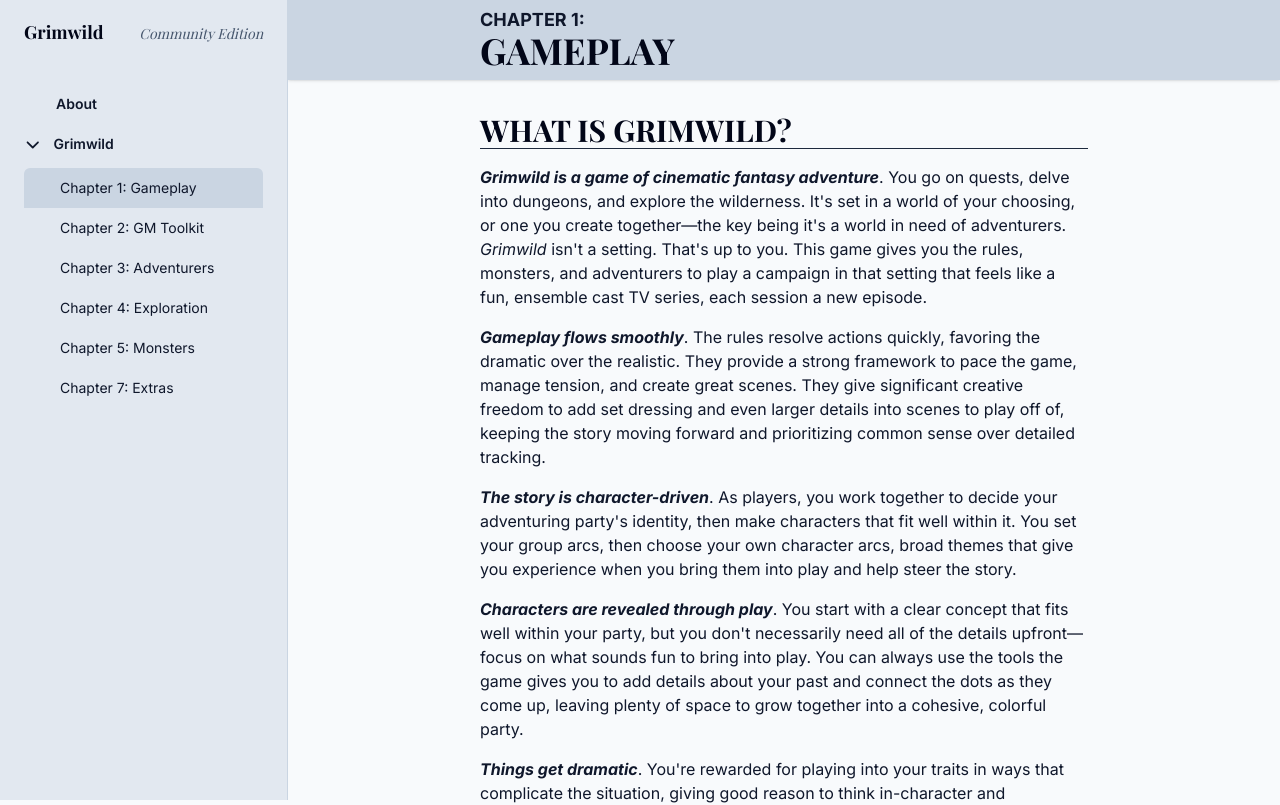
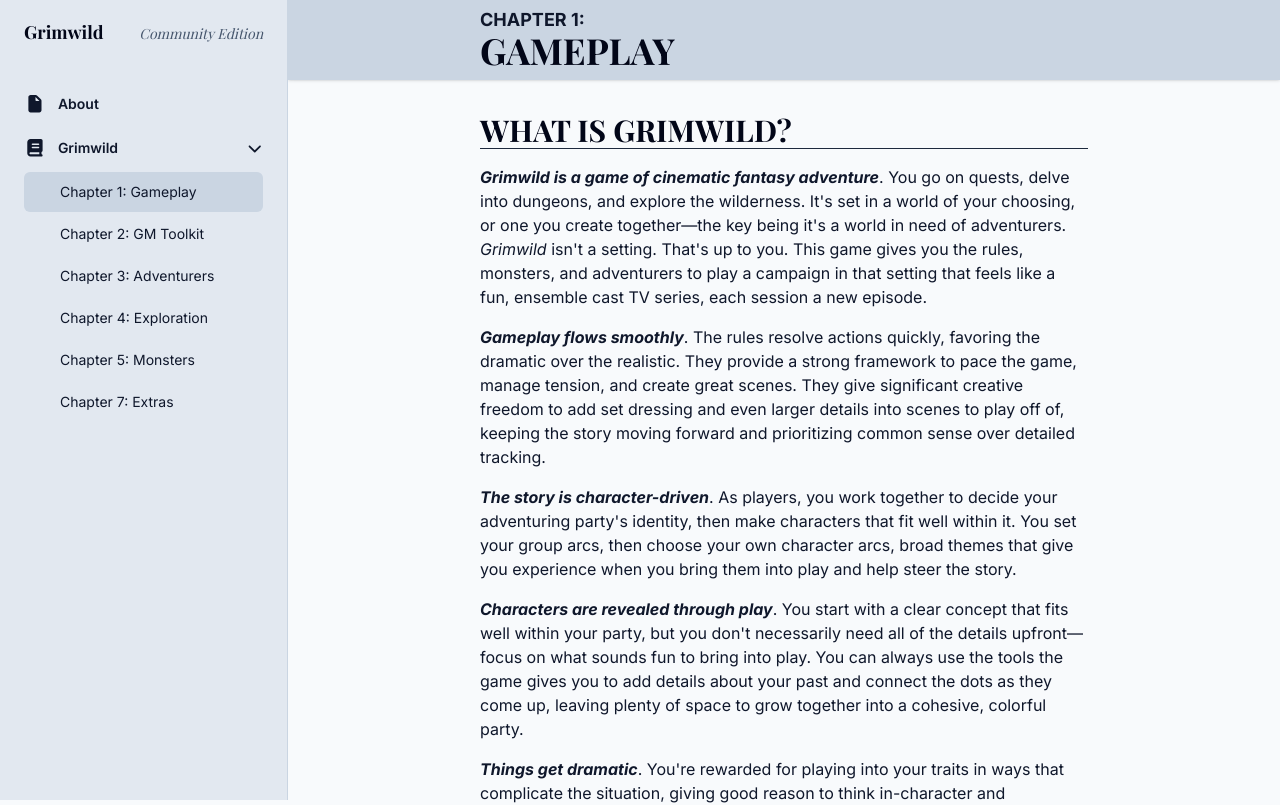
Before and after one commit to grimwildce/website, a React (Vite) app: page /#/grimwild/chapter-1 in a window 1280 px wide. Shown: the top 805 px of the page. Built offline with nearby package versions, Linux system fonts and the light colour scheme; a web font is replaced by a local one.

Commit message:
Improve vertical navigation
Add book icons and move the chevron to the right while reworking the padding and rounding.

```diff
--- a/src/App.tsx
+++ b/src/App.tsx
@@ -1,14 +1,15 @@
-import Sidebar, { type NavigationItem } from "@/components/app/Sidebar";
-import { faBars, faXmark } from "@fortawesome/free-solid-svg-icons";
+import VerticalNav, { type NavigationItem } from "@/components/app/VerticalNav";
+import { faBars, faFile, faXmark } from "@fortawesome/free-solid-svg-icons";
 import { FontAwesomeIcon } from "@fortawesome/react-fontawesome";
 import { Dialog, DialogBackdrop, DialogPanel, TransitionChild } from "@headlessui/react";
-import { useState } from "react";
-import { Outlet } from "react-router";
+import { useEffect, useState } from "react";
+import { Outlet, useLocation } from "react-router";
 
 const navigation: NavigationItem[] = [
   {
     name: "About",
-    href: "/"
+    href: "/",
+    icon: faFile
   },
   {
     name: "Grimwild",
@@ -26,6 +27,19 @@ const navigation: NavigationItem[] = [
 
 const App = () => {
   const [sidebarOpen, setSidebarOpen] = useState(false);
+  const location = useLocation();
+
+  useEffect(() => {
+    if (location.hash) {
+      // Wait for DOM to render
+      setTimeout(() => {
+        const el = document.getElementById(location.hash.slice(1));
+        if (el) {
+          el.scrollIntoView({ behavior: "smooth" });
+        }
+      }, 0);
+    }
+  }, [location]);
 
   const handleMobileSidebarSelect = () => {
     setSidebarOpen(false);
@@ -62,14 +76,14 @@ const App = () => {
               </div>
             </TransitionChild>
 
-            <Sidebar navigation={navigation} onSelect={handleMobileSidebarSelect} />
+            <VerticalNav navigation={navigation} onSelect={handleMobileSidebarSelect} />
           </DialogPanel>
         </div>
       </Dialog>
 
       {/* Static sidebar for desktop */}
       <div className="hidden lg:fixed lg:inset-y-0 lg:z-50 lg:flex lg:w-72 lg:flex-col">
-        <Sidebar navigation={navigation} />
+        <VerticalNav navigation={navigation} />
       </div>
 
       <div className="sticky top-0 z-40 flex items-center lg:hidden bg-panel-1 h-16 px-4 sm:px-6">
--- a/src/components/app/Sidebar/index.ts
+++ /dev/null
@@ -1,4 +0,0 @@
-import Sidebar from "@/components/app/Sidebar/Sidebar";
-export { type NavigationItem } from "@/components/app/Sidebar/Item";
-
-export default Sidebar;
--- a/src/components/app/Sidebar/Item.tsx
+++ b/src/components/app/VerticalNav/Item.tsx
@@ -1,12 +1,14 @@
-import { faChevronRight } from "@fortawesome/free-solid-svg-icons";
+import Link from "@/components/app/VerticalNav/Link";
+import { faBook, faChevronRight, type IconDefinition } from "@fortawesome/free-solid-svg-icons";
 import { FontAwesomeIcon } from "@fortawesome/react-fontawesome";
 import { Disclosure, DisclosureButton, DisclosurePanel } from "@headlessui/react";
 import classNames from "classnames";
-import { Link, useLocation } from "react-router";
+import { useLocation } from "react-router";
 
 type NestedNavigationItem = {
   name: string;
   href: string;
+  icon?: IconDefinition;
 };
 export type NavigationItem = {
   children?: NestedNavigationItem[];
@@ -42,21 +44,28 @@ const Item = ({ item, onSelect }: ItemProps) => {
         <Disclosure as="div" defaultOpen={isOpen}>
           <DisclosureButton
             className={classNames(
-              "group flex w-full items-center gap-x-3 rounded-md p-2 text-left text-sm/6 font-semibold text-base-color hover:bg-panel-2 hover:cursor-pointer"
+              "group flex w-full items-center gap-x-3 rounded-md p-2 text-left text-sm/6 font-semibold text-base-color hover:cursor-pointer"
             )}
           >
             <FontAwesomeIcon
+              icon={item.icon ?? faBook}
+              aria-hidden="true"
+              size="lg"
+              className="shrink-0"
+            />
+            <div className="flex-1">{item.name}</div>
+            <FontAwesomeIcon
               icon={faChevronRight}
               aria-hidden="true"
-              className="size-5 shrink-0 text-base-color group-data-open:rotate-90"
+              className="shrink-0 group-data-open:rotate-90"
             />
-            {item.name}
           </DisclosureButton>
           <DisclosurePanel as="ul" className="mt-1 px-2">
+            <ul className="space-y-0.5">
               {item.children.map((subItem) => (
                 <li
                   key={subItem.name}
-                className={classNames("first:rounded-t-md last:rounded-b-md", {
+                  className={classNames("rounded-md hover:cursor-pointer", {
                     "bg-panel-2": isActive(subItem),
                     "hover:bg-panel-2": !isActive(subItem)
                   })}
@@ -70,13 +79,14 @@ const Item = ({ item, onSelect }: ItemProps) => {
                   </Link>
                 </li>
               ))}
+            </ul>
           </DisclosurePanel>
         </Disclosure>
       ) : (
         <Link
           to={item.href}
           className={classNames(
-            "block rounded-sm py-2 pr-2 pl-10 text-sm/6 font-semibold text-base-color",
+            "flex w-full items-center gap-x-3 rounded-md p-2 text-left text-sm/6 font-semibold text-base-color hover:cursor-pointer",
             {
               "bg-panel-2": isActive(item),
               "hover:bg-panel-2": !isActive(item)
@@ -84,6 +94,12 @@ const Item = ({ item, onSelect }: ItemProps) => {
           )}
           onClick={onSelect}
         >
+          <FontAwesomeIcon
+            icon={item.icon ?? faBook}
+            aria-hidden="true"
+            size="lg"
+            className="shrink-0 text-base-color"
+          />
           {item.name}
         </Link>
       )}
--- a/src/components/app/Sidebar/Link.tsx
+++ b/src/components/app/VerticalNav/Link.tsx
@@ -7,15 +7,16 @@ type LinkProps = {
   forMobile?: boolean;
   className?: string;
   children?: ReactNode;
+  onClick?: () => void;
 };
 
-const Link = ({ to, forMobile = false, className, children }: LinkProps) => {
+const Link = ({ to, forMobile = false, className, children, onClick }: LinkProps) => {
   return forMobile ? (
-    <DisclosureButton as={RouterLink} to={to} className={className}>
+    <DisclosureButton as={RouterLink} to={to} className={className} onClick={onClick}>
       {children}
     </DisclosureButton>
   ) : (
-    <RouterLink to={to} className={className}>
+    <RouterLink to={to} className={className} onClick={onClick}>
       {children}
     </RouterLink>
   );
--- a/src/components/app/Sidebar/Sidebar.tsx
+++ b/src/components/app/VerticalNav/VerticalNav.tsx
@@ -1,11 +1,11 @@
-import Item, { type NavigationItem } from "@/components/app/Sidebar/Item";
+import Item, { type NavigationItem } from "@/components/app/VerticalNav/Item";
 
-type SidebarProps = {
+type VerticalNavProps = {
   navigation: NavigationItem[];
   onSelect?: () => void;
 };
 
-const Sidebar = ({ navigation, onSelect }: SidebarProps) => {
+const VerticalNav = ({ navigation, onSelect }: VerticalNavProps) => {
   return (
     <div className="relative flex grow flex-col overflow-y-auto border-r px-6 gap-5 border-muted bg-panel-1">
       <div className="h-16 shrink-0 text-heading-color font-heading flex flex-col justify-center">
@@ -17,7 +17,7 @@ const Sidebar = ({ navigation, onSelect }: SidebarProps) => {
       <nav className="relative flex flex-1 flex-col">
         <ul role="list" className="flex flex-1 flex-col">
           <li>
-            <ul role="list" className="-mx-2">
+            <ul role="list" className="-mx-2 space-y-1">
               {navigation.map((item) => (
                 <Item key={item.name} item={item} onSelect={onSelect} />
               ))}
@@ -29,4 +29,4 @@ const Sidebar = ({ navigation, onSelect }: SidebarProps) => {
   );
 };
 
-export default Sidebar;
+export default VerticalNav;
--- /dev/null
+++ b/src/components/app/VerticalNav/index.ts
@@ -0,0 +1,4 @@
+import VerticalNav from "@/components/app/VerticalNav/VerticalNav";
+export { type NavigationItem } from "@/components/app/VerticalNav/Item";
+
+export default VerticalNav;
--- a/src/components/ui/Heading.tsx
+++ b/src/components/ui/Heading.tsx
@@ -6,16 +6,17 @@ import type { ElementType, ReactNode } from "react";
 type HeadingLevel = 1 | 2 | 3 | 4 | 5 | 6;
 type HeadingTag = `h${HeadingLevel}`;
 type HeadingProps = {
+  level: HeadingLevel;
   children: ReactNode;
+  id?: string;
   pretitle?: string;
-  level: HeadingLevel;
   as?: HeadingTag;
   center?: boolean;
   margin?: MarginSize;
   noBorder?: boolean;
 };
 
-const textSize: Record<HeadingLevel, string> = {
+const headingSizeCss: Record<HeadingLevel, string> = {
   1: "text-4xl",
   2: "text-3xl",
   3: "text-2xl",
@@ -24,19 +25,28 @@ const textSize: Record<HeadingLevel, string> = {
   6: "text-base"
 };
 
-const Heading = ({ pretitle, level = 1, as, margin, center, noBorder, children }: HeadingProps) => {
+const Heading = ({
+  level = 1,
+  children,
+  id,
+  pretitle,
+  as,
+  center,
+  margin,
+  noBorder
+}: HeadingProps) => {
   const hasPretitle = pretitle && pretitle.length > 0;
   const Tag: ElementType = as ?? (`h${level}` as HeadingTag);
   const defaultMargin: MarginSize = level <= 3 ? { top: "large", bottom: "medium" } : "medium";
 
   const pretitleCss = classNames("font-bold font-text uppercase", {
-    "text-lg leading-5": level === 1,
+    "text-lg leading-5 scroll-mt-": level === 1,
     "text-base leading-2": level === 2,
     "text-sm": level >= 3
   });
   const headingCss = classNames(
-    "font-heading font-bold text-heading-color uppercase",
-    textSize[level],
+    "font-heading font-bold text-heading-color uppercase scroll-mt-28",
+    headingSizeCss[level],
     !hasPretitle && getMarginSize(margin, defaultMargin),
     {
       "text-center": center,
@@ -44,13 +54,19 @@ const Heading = ({ pretitle, level = 1, as, margin, center, noBorder, children }
     }
   );
 
+  const heading = (
+    <Tag id={id} className={headingCss}>
+      {children}
+    </Tag>
+  );
+
   const headingContent = hasPretitle ? (
     <Stack spacing="none" margin={resolveMargin(margin, defaultMargin)}>
       <div className={pretitleCss}>{pretitle}</div>
-      <Tag className={headingCss}>{children}</Tag>
+      {heading}
     </Stack>
   ) : (
-    <Tag className={headingCss}>{children}</Tag>
+    heading
   );
 
   return headingContent;
```
Lines whose indentation alone changed are shown as unchanged.
